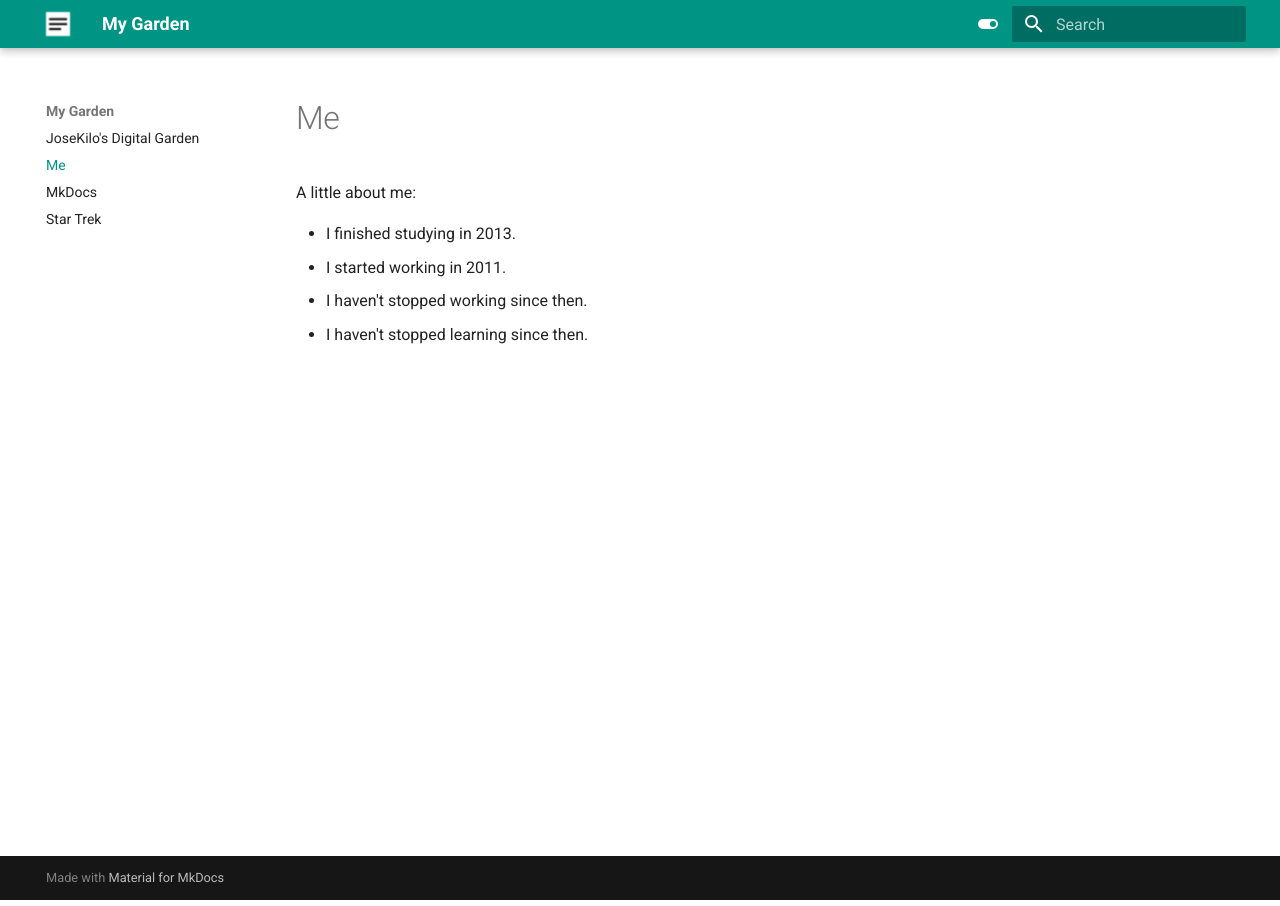
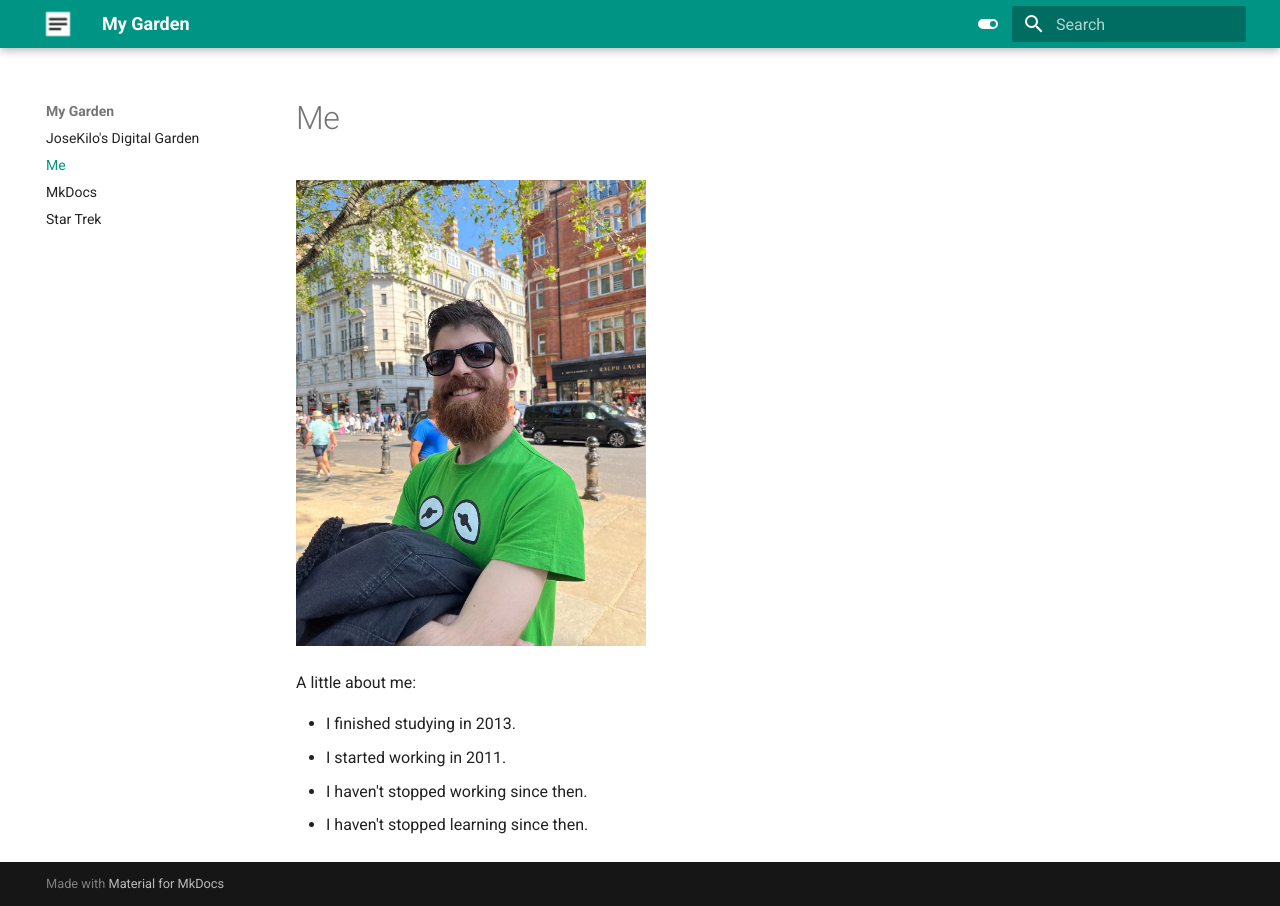
Before and after one commit to JoseKilo/garden, an MkDocs documentation site: the page built from garden/me.md, in a window 1280 px wide. Built offline with MkDocs 1.6.1 and Material for MkDocs 9.7.7, drawn with Linux system fonts in a browser that asks for light colours.

Commit message:
Add picture

```diff
--- a/garden/me.md
+++ b/garden/me.md
@@ -1,4 +1,6 @@
 # Me
+
+![me](img/me.webp){ width="350px" }
 
 A little about me:
 
--- a/mkdocs.yml
+++ b/mkdocs.yml
@@ -17,6 +17,7 @@ theme:
         icon: material/toggle-switch-off-outline
         name: Switch to light mode
 markdown_extensions:
+  - attr_list
   - pymdownx.highlight:
       anchor_linenums: true
   - pymdownx.inlinehilite
```
Also changed, not shown: garden/img/me.webp (added).
